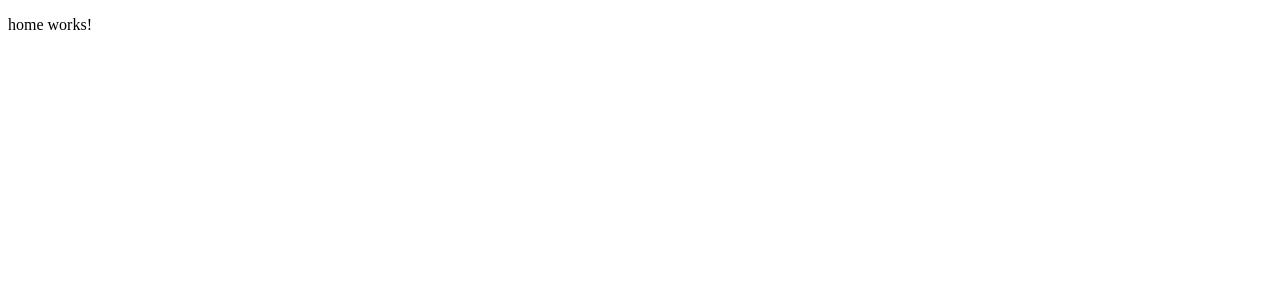
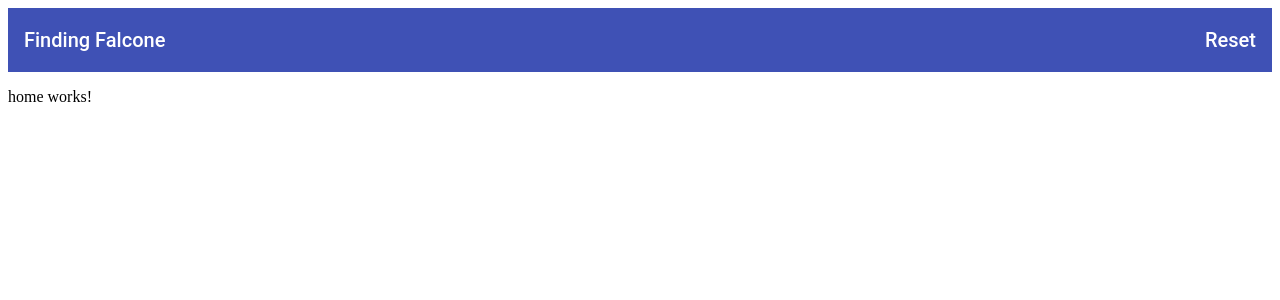
Before and after one commit to faisal3389/geektrust, an Angular app: page /home in a window 1280 px wide. Shown: the top 300 px of the page. Built offline with nearby package versions, Linux system fonts and the light colour scheme.

Commit message:
added header comopoent

```diff
--- a/package.json
+++ b/package.json
@@ -11,12 +11,14 @@
   },
   "private": true,
   "dependencies": {
-    "@angular/animations": "^6.1.0",
+    "@angular/animations": "^6.1.10",
+    "@angular/cdk": "^7.2.0",
     "@angular/common": "^6.1.0",
     "@angular/compiler": "^6.1.0",
     "@angular/core": "^6.1.0",
     "@angular/forms": "^6.1.0",
     "@angular/http": "^6.1.0",
+    "@angular/material": "^7.2.0",
     "@angular/platform-browser": "^6.1.0",
     "@angular/platform-browser-dynamic": "^6.1.0",
     "@angular/router": "^6.1.0",
--- /dev/null
+++ b/src/app/header/header.component.css
@@ -0,0 +1,5 @@
+.example-fill-remaining-space {
+    /* This fills the remaining space, by using flexbox.
+        Every toolbar row uses a flexbox row layout. */
+    flex: 1 1 auto;
+}
--- /dev/null
+++ b/src/app/header/header.component.html
@@ -0,0 +1,6 @@
+<mat-toolbar color="primary" role="heading">
+  <span>Finding Falcone</span>
+  <!-- This fills the remaining space of the current row -->
+  <span class="example-fill-remaining-space"></span>
+  <span (click)="reset()">Reset</span>
+</mat-toolbar>
--- /dev/null
+++ b/src/app/header/header.component.ts
@@ -0,0 +1,18 @@
+import { Component, OnInit } from '@angular/core';
+
+@Component({
+  selector: 'app-header',
+  templateUrl: './header.component.html',
+  styleUrls: ['./header.component.css']
+})
+export class HeaderComponent implements OnInit {
+
+  constructor() { }
+
+  ngOnInit() {
+  }
+
+  reset() {
+    console.log('reset pressed');
+  }
+}
--- a/src/app/home/home.component.html
+++ b/src/app/home/home.component.html
@@ -1,3 +1,4 @@
+<app-header></app-header>
 <p>
   home works!
 </p>
--- a/src/app/result/result.component.html
+++ b/src/app/result/result.component.html
@@ -1,3 +1,4 @@
+<app-header></app-header>
 <p>
   result works!
 </p>
--- a/src/index.html
+++ b/src/index.html
@@ -7,6 +7,7 @@
 
   <meta name="viewport" content="width=device-width, initial-scale=1">
   <link rel="icon" type="image/x-icon" href="favicon.ico">
+  <link href="https://fonts.googleapis.com/icon?family=Material+Icons" rel="stylesheet">
 </head>
 <body>
   <app-root></app-root>
--- a/src/styles.css
+++ b/src/styles.css
@@ -1 +1,2 @@
 /* You can add global styles to this file, and also import other style files */
+@import "~@angular/material/prebuilt-themes/indigo-pink.css";
```
Also changed, not shown: src/app/app.module.ts (+7 -1 lines), 2 other files (tests, documents, lock files or other folders).
